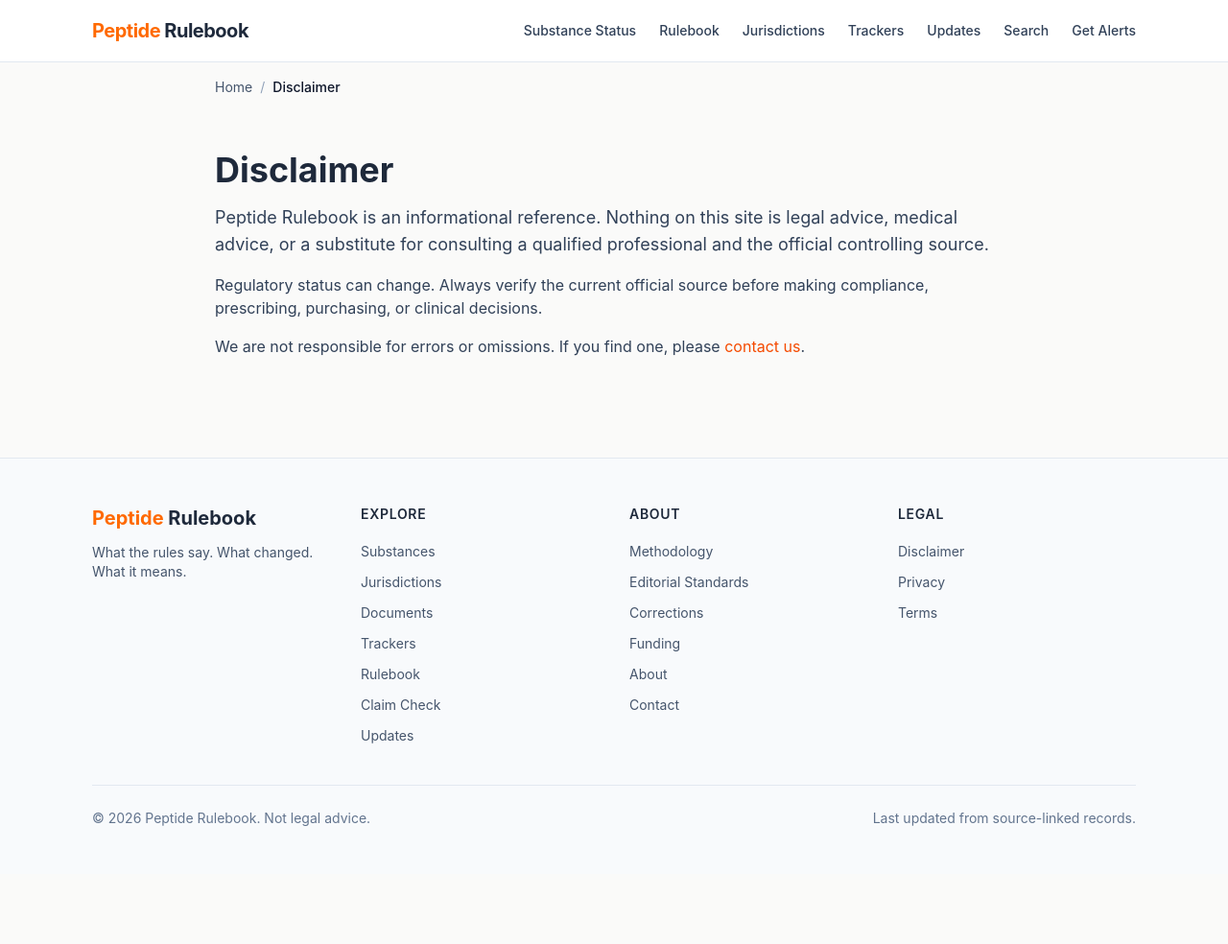
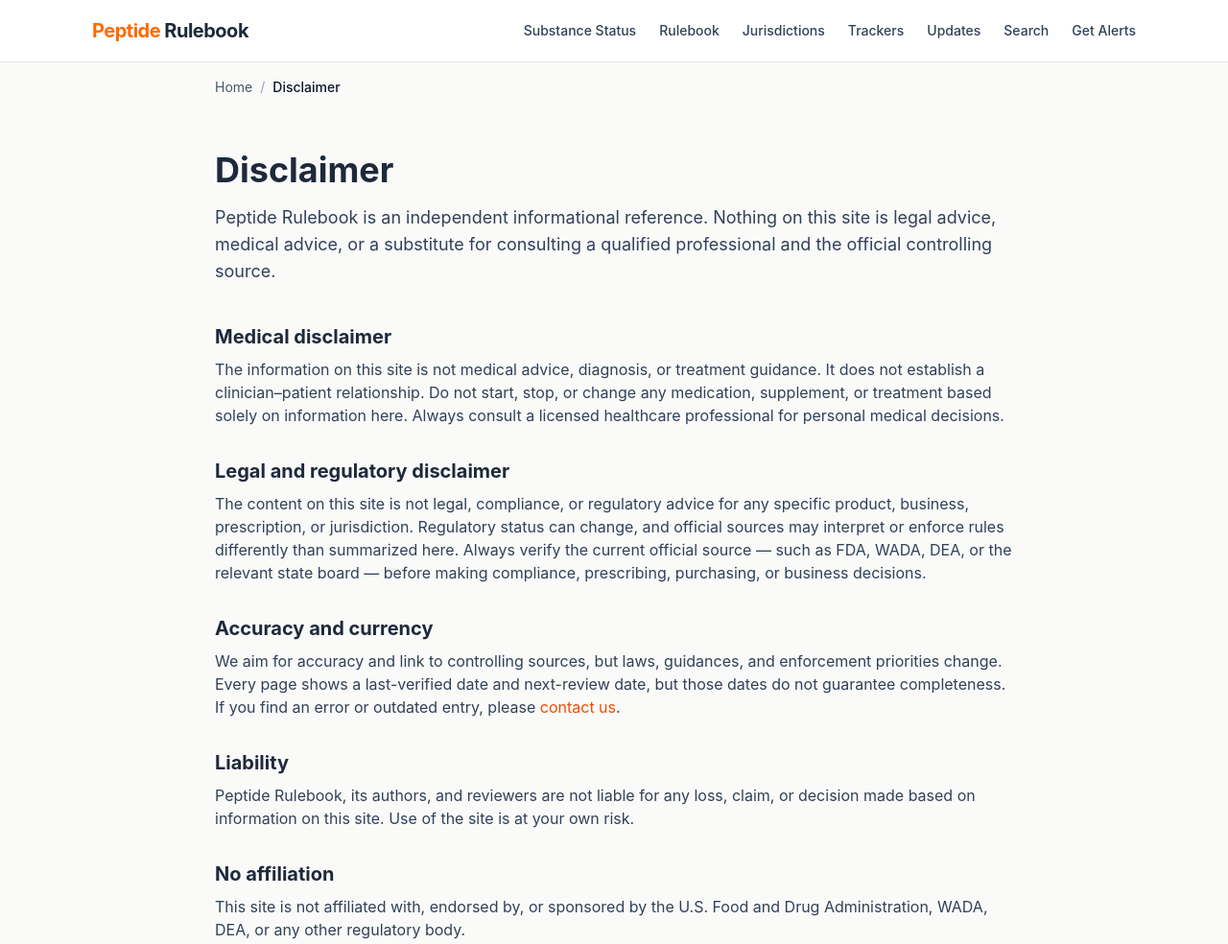
Before and after one commit to Ian-GBuilds/peptiderulebook, an Astro site: page /disclaimer in a window 1280 px wide. Shown: the top 984 px of the page at 96% size. Before the commit the page ends 911 px from the top, so only its background shows below. Built offline with nearby package versions, Linux system fonts and the light colour scheme; Astro itself is replaced by a stand-in of ours.

Commit message:
Add comprehensive legal and medical disclaimers
- Expand /disclaimer page with medical, legal, accuracy, liability, and no-affiliation sections
- Update footer to state 'Not legal or medical advice'
- Add DisclaimerBanner component to substance, update, rule, claim-check, tracker, and document pages

```diff
--- /dev/null
+++ b/src/components/DisclaimerBanner.astro
@@ -0,0 +1,10 @@
+---
+interface Props {
+  variant?: 'page' | 'inline';
+}
+const { variant = 'inline' } = Astro.props;
+---
+<div class={`rounded-lg border border-amber-200 bg-amber-50 p-4 text-sm text-amber-900 ${variant === 'page' ? 'my-8' : 'my-6'}`}>
+  <p class="font-medium">Not legal or medical advice.</p>
+  <p class="mt-1">This page is for informational purposes only. Always verify the current official source or consult a qualified professional before making compliance, prescribing, purchasing, or clinical decisions. <a href="/disclaimer" class="underline hover:text-amber-700">Read full disclaimer</a>.</p>
+</div>
--- a/src/components/Footer.astro
+++ b/src/components/Footer.astro
@@ -25,7 +25,7 @@ const columns = [
       ))}
     </div>
     <div class="mt-10 pt-6 border-t border-slate-200 text-sm text-slate-500 flex flex-col sm:flex-row justify-between gap-4">
-      <p>© {new Date().getFullYear()} {site.name}. Not legal advice.</p>
+      <p>© {new Date().getFullYear()} {site.name}. Not legal or medical advice.</p>
       <p>Last updated from source-linked records.</p>
     </div>
   </div>
--- a/src/pages/claim-check/[slug].astro
+++ b/src/pages/claim-check/[slug].astro
@@ -2,6 +2,7 @@
 import Layout from '../../layouts/Layout.astro';
 import Breadcrumbs from '../../components/Breadcrumbs.astro';
 import SourceList from '../../components/SourceList';
+import DisclaimerBanner from '../../components/DisclaimerBanner.astro';
 import { getClaimChecks, getClaimCheckBySlug, getDocuments, getAuthors, getSubstances, getRules } from '../../data/adapter';
 import { BreadcrumbList, Article } from '../../lib/jsonld';
 import site from '../../content/config/site.json';
@@ -84,6 +85,7 @@ const jsonLd = [BreadcrumbList(breadcrumbs), Article(updateForLd, site, `/claim-
         <h2 class="text-sm font-semibold uppercase tracking-wide text-emerald-800">Correct wording</h2>
         <p class="mt-2 text-lg font-medium text-emerald-900">{claim.correct_wording}</p>
       </div>
+      <DisclaimerBanner />
 
       <section class="mt-10">
         <h2 class="text-xl font-bold text-[#1e293b]">Why this is confusing</h2>
--- a/src/pages/disclaimer.astro
+++ b/src/pages/disclaimer.astro
@@ -2,14 +2,27 @@
 import Layout from '../layouts/Layout.astro';
 import Breadcrumbs from '../components/Breadcrumbs.astro';
 ---
-<Layout title="Disclaimer" description="Disclaimer: Peptide Rulebook is not legal or medical advice." canonical="/disclaimer">
+<Layout title="Disclaimer" description="Peptide Rulebook is an informational reference only. It is not legal advice, medical advice, or a substitute for a qualified professional." canonical="/disclaimer">
   <div class="max-w-4xl mx-auto px-4 sm:px-6 lg:px-8">
     <Breadcrumbs items={[{ label: 'Home', href: '/' }, { label: 'Disclaimer', href: '/disclaimer' }]} />
     <div class="py-10">
       <h1 class="text-4xl font-bold text-[#1e293b]">Disclaimer</h1>
-      <p class="mt-4 text-lg text-slate-700">Peptide Rulebook is an informational reference. Nothing on this site is legal advice, medical advice, or a substitute for consulting a qualified professional and the official controlling source.</p>
-      <p class="mt-4 text-slate-700">Regulatory status can change. Always verify the current official source before making compliance, prescribing, purchasing, or clinical decisions.</p>
-      <p class="mt-4 text-slate-700">We are not responsible for errors or omissions. If you find one, please <a href="/contact" class="text-orange-600 hover:underline">contact us</a>.</p>
+      <p class="mt-4 text-lg text-slate-700">Peptide Rulebook is an independent informational reference. Nothing on this site is legal advice, medical advice, or a substitute for consulting a qualified professional and the official controlling source.</p>
+
+      <h2 class="mt-10 text-xl font-bold text-[#1e293b]">Medical disclaimer</h2>
+      <p class="mt-2 text-slate-700">The information on this site is not medical advice, diagnosis, or treatment guidance. It does not establish a clinician–patient relationship. Do not start, stop, or change any medication, supplement, or treatment based solely on information here. Always consult a licensed healthcare professional for personal medical decisions.</p>
+
+      <h2 class="mt-8 text-xl font-bold text-[#1e293b]">Legal and regulatory disclaimer</h2>
+      <p class="mt-2 text-slate-700">The content on this site is not legal, compliance, or regulatory advice for any specific product, business, prescription, or jurisdiction. Regulatory status can change, and official sources may interpret or enforce rules differently than summarized here. Always verify the current official source — such as FDA, WADA, DEA, or the relevant state board — before making compliance, prescribing, purchasing, or business decisions.</p>
+
+      <h2 class="mt-8 text-xl font-bold text-[#1e293b]">Accuracy and currency</h2>
+      <p class="mt-2 text-slate-700">We aim for accuracy and link to controlling sources, but laws, guidances, and enforcement priorities change. Every page shows a last-verified date and next-review date, but those dates do not guarantee completeness. If you find an error or outdated entry, please <a href="/contact" class="text-orange-600 hover:underline">contact us</a>.</p>
+
+      <h2 class="mt-8 text-xl font-bold text-[#1e293b]">Liability</h2>
+      <p class="mt-2 text-slate-700">Peptide Rulebook, its authors, and reviewers are not liable for any loss, claim, or decision made based on information on this site. Use of the site is at your own risk.</p>
+
+      <h2 class="mt-8 text-xl font-bold text-[#1e293b]">No affiliation</h2>
+      <p class="mt-2 text-slate-700">This site is not affiliated with, endorsed by, or sponsored by the U.S. Food and Drug Administration, WADA, DEA, or any other regulatory body.</p>
     </div>
   </div>
 </Layout>
--- a/src/pages/documents/[slug].astro
+++ b/src/pages/documents/[slug].astro
@@ -1,6 +1,7 @@
 ---
 import Layout from '../../layouts/Layout.astro';
 import Breadcrumbs from '../../components/Breadcrumbs.astro';
+import DisclaimerBanner from '../../components/DisclaimerBanner.astro';
 import { getDocuments, getDocumentBySlug } from '../../data/adapter';
 import { BreadcrumbList } from '../../lib/jsonld';
 
@@ -27,6 +28,7 @@ const jsonLd = BreadcrumbList(breadcrumbs);
     <article class="py-8">
       <h1 class="text-4xl font-bold text-[#1e293b]">{document.title}</h1>
       <p class="mt-4 text-lg text-slate-700">{document.plain_language_summary}</p>
+      <DisclaimerBanner />
       <div class="mt-6 flex flex-wrap gap-2 text-sm">
         <span class="rounded bg-slate-100 px-2 py-1 text-slate-700">{document.issuing_body}</span>
         <span class="rounded bg-slate-100 px-2 py-1 text-slate-700">{document.document_type}</span>
--- a/src/pages/rules/[slug].astro
+++ b/src/pages/rules/[slug].astro
@@ -2,6 +2,7 @@
 import Layout from '../../layouts/Layout.astro';
 import Breadcrumbs from '../../components/Breadcrumbs.astro';
 import SourceList from '../../components/SourceList';
+import DisclaimerBanner from '../../components/DisclaimerBanner.astro';
 import { getRules, getRuleBySlug, getDocuments, getAuthors } from '../../data/adapter';
 import { BreadcrumbList, Article } from '../../lib/jsonld';
 import site from '../../content/config/site.json';
@@ -63,6 +64,7 @@ const jsonLd = [BreadcrumbList(breadcrumbs), Article(updateForLd, site, `/rules/
         <span class="rounded bg-slate-100 px-2 py-1 text-slate-700">Scope: {rule.scope}</span>
       </div>
       <p class="mt-6 text-lg font-medium text-emerald-800 bg-emerald-50 border border-emerald-100 rounded-lg p-4">{rule.direct_answer}</p>
+      <DisclaimerBanner />
 
       <section class="mt-10">
         <h2 class="text-xl font-bold text-[#1e293b]">Who this applies to</h2>
--- a/src/pages/substances/[slug].astro
+++ b/src/pages/substances/[slug].astro
@@ -5,6 +5,7 @@ import StatusMatrix from '../../components/StatusMatrix';
 import Timeline from '../../components/Timeline';
 import SourceList from '../../components/SourceList';
 import NewsletterForm from '../../components/NewsletterForm';
+import DisclaimerBanner from '../../components/DisclaimerBanner.astro';
 import { getSubstances, getSubstanceBySlug, getDocuments, getJurisdictions, getAuthors } from '../../data/adapter';
 import { BreadcrumbList } from '../../lib/jsonld';
 import site from '../../content/config/site.json';
@@ -57,6 +58,7 @@ const jsonLd = [
         <p class="mt-2 text-slate-600">Also known as: {substance.synonyms.join(', ')}</p>
       )}
       <p class="mt-6 text-lg font-medium text-emerald-800 bg-emerald-50 border border-emerald-100 rounded-lg p-4">{oneSentence}</p>
+      <DisclaimerBanner />
       <p class="mt-6 text-slate-700">{substance.identity_notes}</p>
 
       <StatusMatrix client:visible substance={substance} documents={relatedDocs} jurisdictions={jurisdictions} />
--- a/src/pages/trackers/[slug].astro
+++ b/src/pages/trackers/[slug].astro
@@ -5,6 +5,7 @@ import SourceList from '../../components/SourceList';
 import { getTrackers, getTrackerBySlug, getDocuments } from '../../data/adapter';
 import { BreadcrumbList, Dataset } from '../../lib/jsonld';
 import TrackerExport from '../../components/TrackerExport';
+import DisclaimerBanner from '../../components/DisclaimerBanner.astro';
 import site from '../../content/config/site.json';
 
 export async function getStaticPaths() {
@@ -33,6 +34,7 @@ const jsonLd = [BreadcrumbList(breadcrumbs), Dataset(tracker, site)];
     <article class="py-8">
       <h1 class="text-4xl font-bold text-[#1e293b]">{tracker.name}</h1>
       <p class="mt-4 text-lg text-slate-700">{tracker.description}</p>
+      <DisclaimerBanner />
       <div class="mt-6 flex flex-wrap items-center gap-3">
         <TrackerExport client:load rows={tracker.rows} columns={tracker.columns} name={tracker.slug} />
       </div>
--- a/src/pages/updates/[slug].astro
+++ b/src/pages/updates/[slug].astro
@@ -2,6 +2,7 @@
 import Layout from '../../layouts/Layout.astro';
 import Breadcrumbs from '../../components/Breadcrumbs.astro';
 import SourceList from '../../components/SourceList';
+import DisclaimerBanner from '../../components/DisclaimerBanner.astro';
 import { getUpdates, getUpdateBySlug, getDocuments, getAuthors, getSubstances, getRules } from '../../data/adapter';
 import { BreadcrumbList, NewsArticle } from '../../lib/jsonld';
 import site from '../../content/config/site.json';
@@ -56,6 +57,7 @@ const jsonLd = [BreadcrumbList(breadcrumbs), NewsArticle(update, site)];
       </div>
 
       <p class="mt-8 text-lg font-medium text-emerald-800 bg-emerald-50 border border-emerald-100 rounded-lg p-4">{update.direct_answer}</p>
+      <DisclaimerBanner />
 
       <div class="mt-8 prose prose-slate max-w-none" set:html={update.body} />
 
```
Also changed, not shown: 1 other file.
